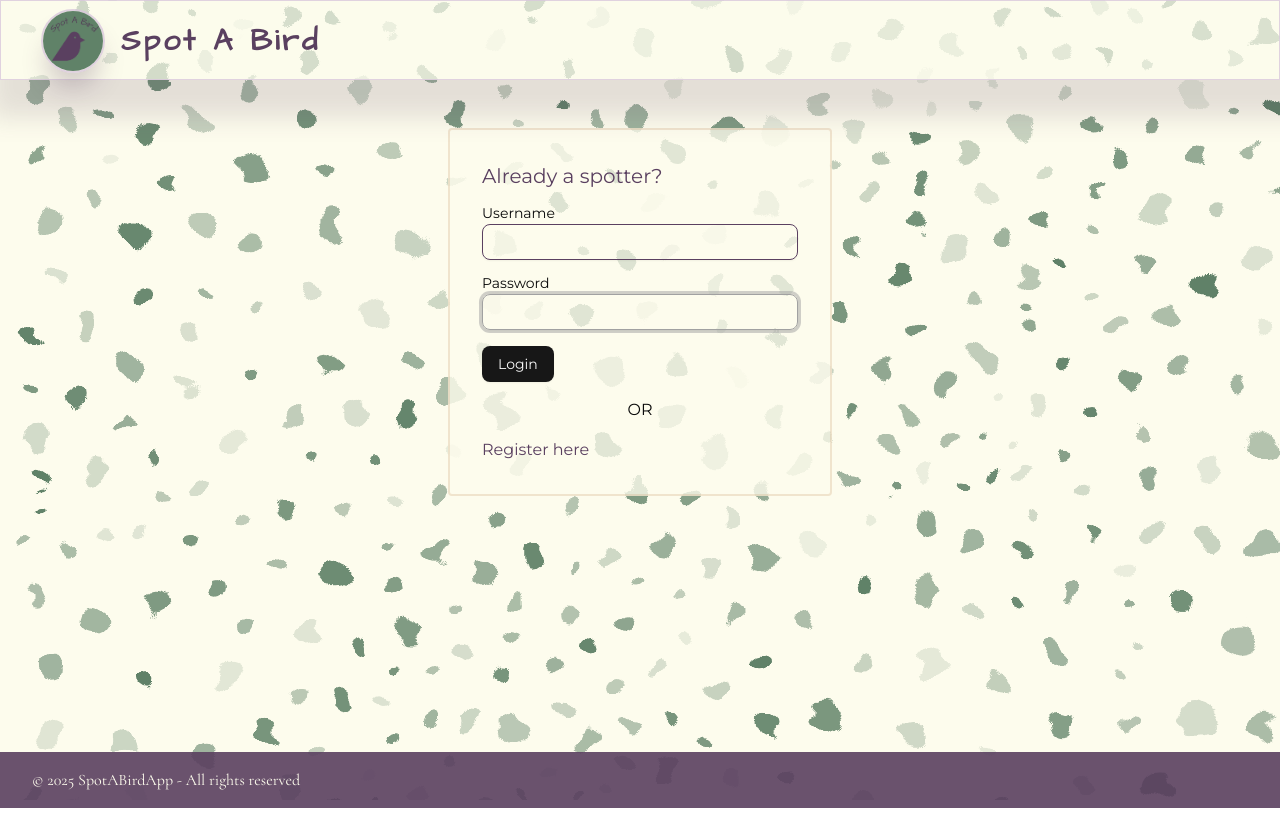
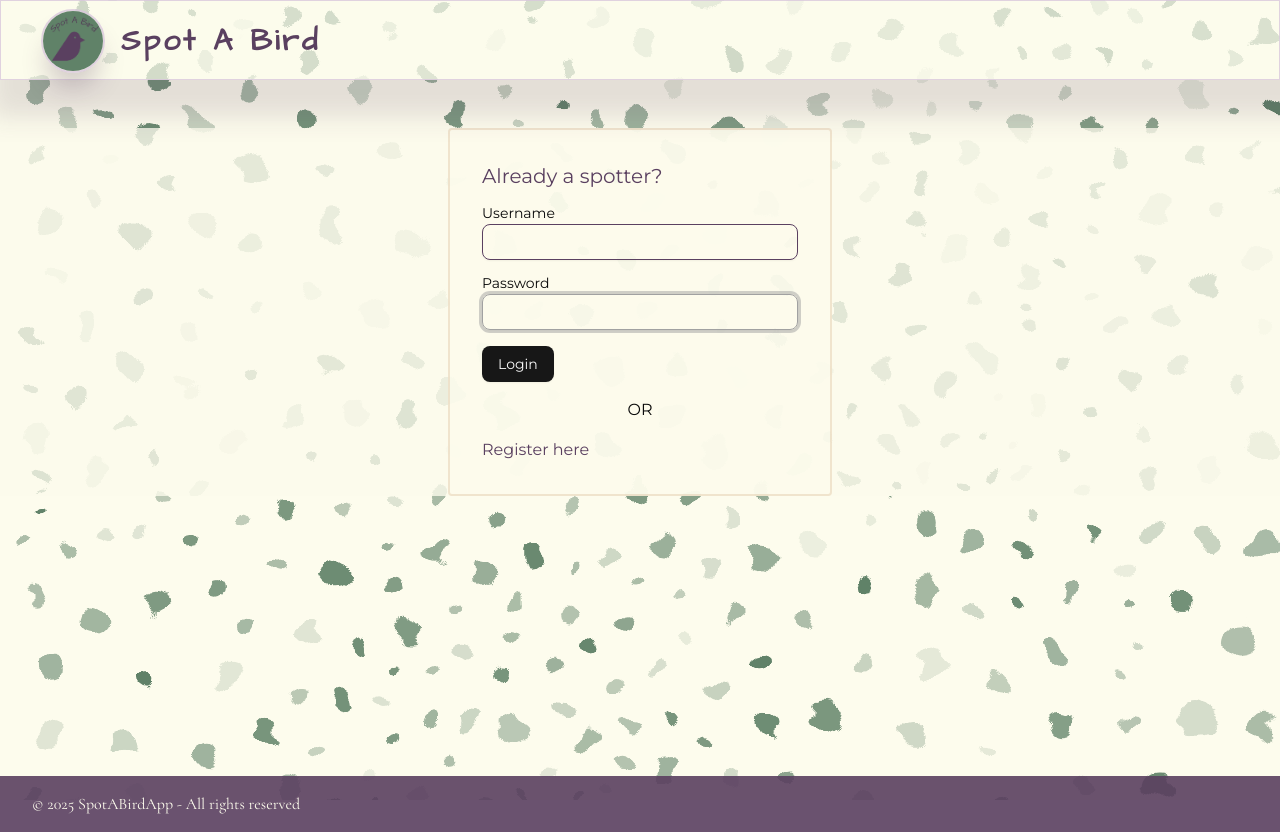
Before and after one commit to evaperisteri/spot-a-bird-react, a React (Vite) app: page /login in a window 1280 px wide. Before the commit the page ends 808 px from the top, so only its background shows below. Built offline with nearby package versions, Linux system fonts and the light colour scheme.

Commit message:
TRYING MAIN HEIGHT AGAIN

```diff
--- a/src/components/layout/Header.tsx
+++ b/src/components/layout/Header.tsx
@@ -13,7 +13,7 @@ export default function Header() {
   const { isAuthenticated, logoutUser, username } = context;
   return (
     <header className="sticky top-0 z-50 shadow-edge border border-lilac/80 p-2 h-20">
-      <nav className="mx-auto flex flex-col md:flex-row justify-between items-center max-w-7xl px-4 sm:px-6 lg:px-8">
+      <nav className="flex flex-col md:flex-row justify-between items-center max-w-7xl sm:px-6 lg:px-8">
         <Link
           to="/"
           className="flex items-center gap-4 hover:opacity-80 transition-opacity duration-200"
--- a/src/components/layout/Layout.tsx
+++ b/src/components/layout/Layout.tsx
@@ -8,10 +8,10 @@ export default function Layout() {
       <div className="bg-offwhite/70 h-20">
         <Header />
       </div>
-      <div className="flex-1">
+      <div className="h-75 flex-auto">
         <Outlet />
       </div>
-      <div className="h-12">
+      <div className="h-6">
         <Footer />
       </div>
     </div>
--- a/src/pages/LoginPage.tsx
+++ b/src/pages/LoginPage.tsx
@@ -33,6 +33,7 @@ export default function LoginPage() {
 
   return (
     <>
+      <div className="items-center justify-center bg-offwhite/80 sm:px-6 lg:px-8">
         <form
           onSubmit={handleSubmit(onSubmit)}
           className="max-w-sm mx-auto p-8 space-y-4 border-2 border-eggshell/30 rounded bg-offwhite/80 my-12"
@@ -85,6 +86,7 @@ export default function LoginPage() {
             Register here
           </Link>
         </form>
+      </div>
     </>
   );
 }
```
Lines whose indentation alone changed are shown as unchanged.
